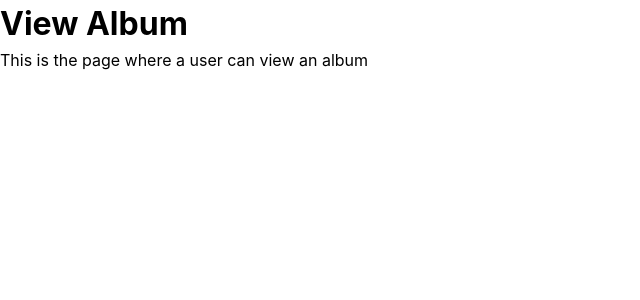
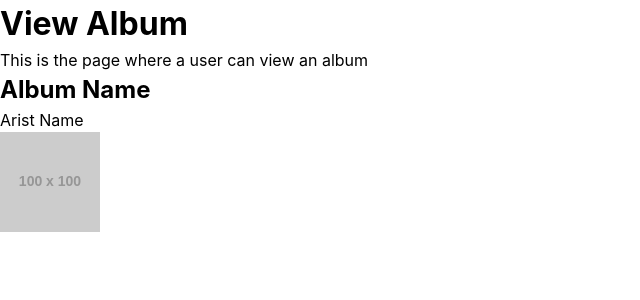
Before and after one commit to jv88899/msump, a React (Create React App) app: page /view in a window 1280 px wide. Shown: the top 300 px of the page, without its empty margins (0-640 px from the left). Built offline with nearby package versions, Linux system fonts and the light colour scheme.

Commit message:
added components to Album component

```diff
--- a/src/components/album-image/AlbumImage.js
+++ b/src/components/album-image/AlbumImage.js
@@ -1,3 +1,3 @@
-export default function AlbumImage() {
-  return <img src={{}} alt="" />;
+export default function AlbumImage({ imageSource }) {
+  return <img src={imageSource} alt="Album Cover" />;
 }
--- a/src/components/album/Album.js
+++ b/src/components/album/Album.js
@@ -1,3 +1,15 @@
-export default function Album() {
-  return <></>;
+import AlbumArtist from "../album-artist/AlbumArtist";
+import AlbumImage from "../album-image/AlbumImage";
+import AlbumTitle from "../album-title/AlbumTitle";
+
+export default function Album({ albumTitle, albumArtist, albumImage }) {
+  return (
+    <>
+      <div>
+        <AlbumTitle text={albumTitle} />
+        <AlbumArtist text={albumArtist} />
+        <AlbumImage imageSource="https://placehold.it/100x100" />
+      </div>
+    </>
+  );
 }
--- a/src/pages/view-album/ViewAlbum.js
+++ b/src/pages/view-album/ViewAlbum.js
@@ -1,3 +1,4 @@
+import Album from "../../components/album/Album";
 import Description from "../../components/description/Description";
 import Title from "../../components/title/Title";
 
@@ -6,6 +7,11 @@ export default function ViewAlbum() {
     <div>
       <Title text="View Album" />
       <Description text="This is the page where a user can view an album" />
+      <Album
+        albumTitle="Album Name"
+        albumArtist="Arist Name"
+        albumImage="https://placehold.it/100"
+      />
     </div>
   );
 }
```
